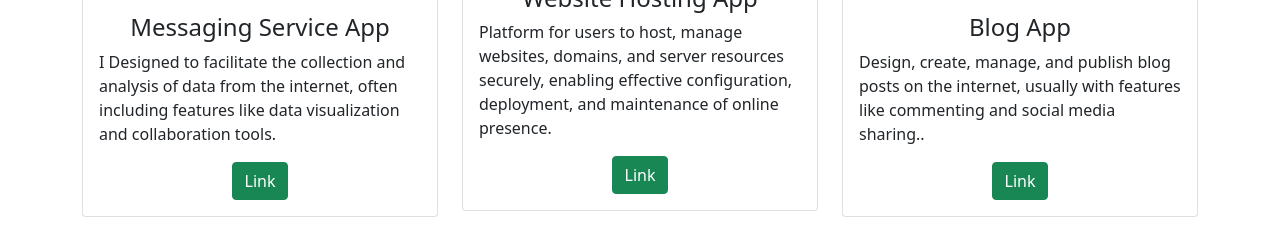
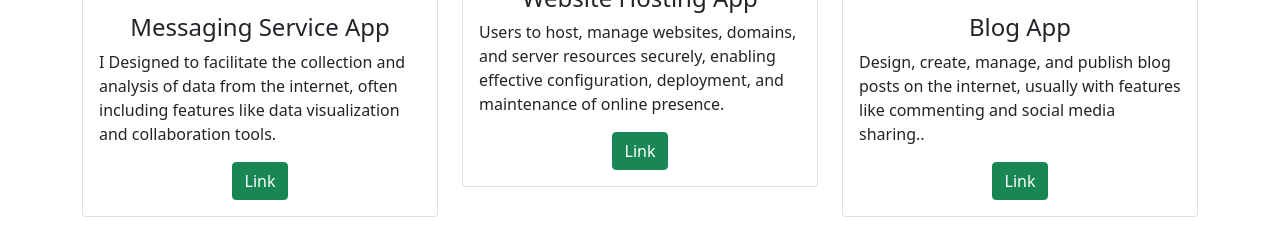
Before and after one commit to Mr12geez/My-Portfolio, a plain HTML site: page index.html in a window 1280 px wide. Shown: the part 2985-3215 px from the top of the page. Drawn offline with nearby package versions, Linux system fonts and the light colour scheme.

Commit message:
Update index.html

```diff
--- a/index.html
+++ b/index.html
@@ -224,7 +224,7 @@
                   <img class="card-img-top" src="images/Portfolio-img5.jpg" alt="Card image" style="width:100%">
                   <div class="card-body">
                       <h4 class="card-title">Website Hosting App</h4>
-                      <p class="card-text"> Platform for users to host, manage websites, domains, and server resources securely, enabling effective configuration, deployment, and maintenance of online presence.</p>
+                      <p class="card-text"> Users to host, manage websites, domains, and server resources securely, enabling effective configuration, deployment, and maintenance of online presence.</p>
                       <div class="text-center">
                           <a href="https://chijiokeobiorah-hosting-website.netlify.app/" class="btn btn-success">Link</a>
                       </div>
```
